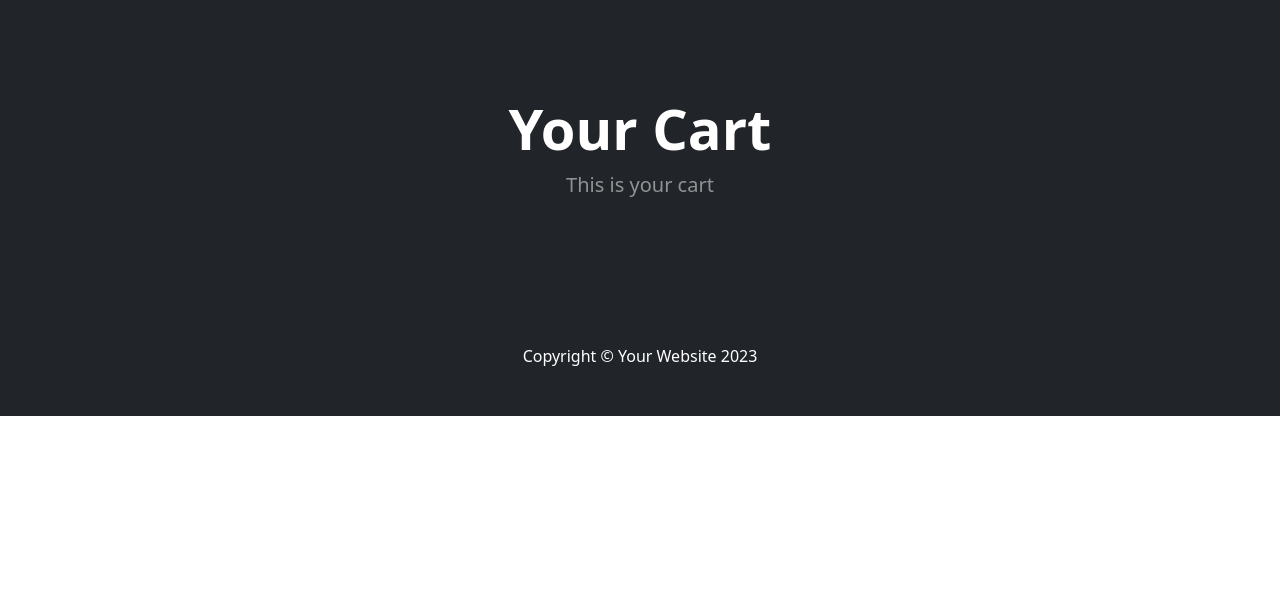
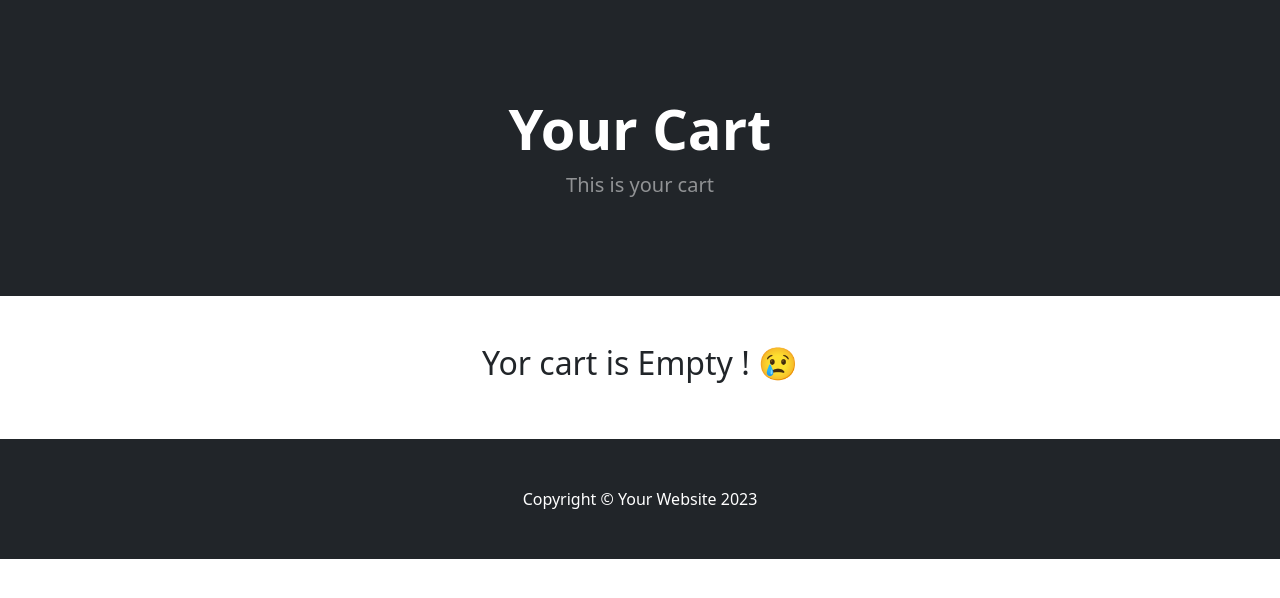
Before and after one commit to HB2102/Django-Shop-Project, a Django app: page /cart/ in a window 1280 px wide. Shown: the part 57-655 px from the top of the page. Run offline with Django 4.2, Linux system fonts and the light colour scheme; some libraries are stand-ins or nearby versions.

Commit message:
adding cart item number show

```diff
--- a/cart/cart.py
+++ b/cart/cart.py
@@ -1,3 +1,5 @@
+from shop.models import Product
+
 class Cart:
     def __init__(self, request):
         self.session = request.session
@@ -8,12 +10,27 @@ class Cart:
 
         self.cart = cart
 
-    def add(self, product):
+        self.session.modified = True
+
+    def add(self, product, quantity):
         product_id = str(product.id)
+        product_quantity = quantity
 
         if product_id in self.cart:
             pass
         else:
-            self.cart[product_id] = {'price': str(product.price)}
+            self.cart[product_id] = product_quantity
 
-        self.session.modifies = True
+        self.session.modified = True
+
+    def __len__(self):
+        return len(self.cart)
+
+    def get_prods(self):
+        prod_ids = self.cart.keys()
+        products = Product.objects.filter(id__in=prod_ids)
+        return products
+
+    def get_quantity(self):
+        quantities = self.cart
+        return quantities
--- a/cart/templates/cart_summary.html
+++ b/cart/templates/cart_summary.html
@@ -11,5 +11,50 @@
                 </div>
             </div>
         </header>
+        <br><br>
+        {% if cart_products %}
+        {% for product in cart_products %}
+        <div class="container">
+            <div class="card mb-3">
+              <div class="row g-0">
+                <div class="col-md-4">
+                  <img src="{{ product.picture.url }}" class="img-fluid rounded-start" alt="...">
+                </div>
+                <div class="col-md-8">
+                  <div class="card-body">
+                    <h5 class="card-title">{{ product.name }}</h5>
+                    <p class="card-text">{{ product.description }}</p>
+                      {% if product.in_sale %}
+                      <p class="text-muted text-decoration-line-through">price: {{ product.price | intcomma  }} 💲 </p><br>
+                      price: {{ product.sale_price | intcomma  }} 💲
+                      {% else %}
+                      price: {{ product.price | intcomma  }} 💲
+                      {% endif %}
+                      <br><br>
+                      number:
+                        {% for key,value in quantities.items %}
+                            {% if key == product.id|slugify %}
+                            {{ value }}
+                            {% endif %}
+                        {% endfor %}
+                      <br><br>
+
+                  </div>
+                </div>
+              </div>
+            </div>
+        </div>
+        {% endfor %}
+        {% else %}
+        <center>
+            <h2 class="container">
+                Yor cart is Empty ! 😢
+            </h2>
+
+        </center>
+        {% endif %}
+
+        <br><br>
+
 
 {% endblock %}
--- a/cart/views.py
+++ b/cart/views.py
@@ -5,7 +5,10 @@ from django.http import JsonResponse
 
 
 def cart_summary(request):
-    return render(request, 'cart_summary.html', {})
+    cart = Cart(request)
+    cart_products = cart.get_prods()
+    quantities = cart.get_quantity()
+    return render(request, 'cart_summary.html', {'cart_products': cart_products, 'quantities': quantities})
 
 
 def cart_add(request):
@@ -13,10 +16,13 @@ def cart_add(request):
 
     if request.POST.get('action') == 'post':
         product_id = int(request.POST.get('product_id'))
+        product_quantity = request.POST.get('product_quantity')
         product = get_object_or_404(Product, id=product_id)
-        cart.add(product=product)
+        cart.add(product=product, quantity=product_quantity)
 
-        response = JsonResponse({'Product name': product.name})
+        cart_quantity = cart.__len__()
+        # response = JsonResponse({'Product name': product.name})
+        response = JsonResponse({'quantity': cart_quantity})
         return response
 
 
--- a/shop/templates/navbar.html
+++ b/shop/templates/navbar.html
@@ -28,7 +28,7 @@
                         <a href="{% url 'cart_summary' %}" class="btn btn-outline-dark">
                             <i class="bi-cart-fill me-1"></i>
                             Cart
-                            <span class="badge bg-dark text-white ms-1 rounded-pill">0</span>
+                            <span class="badge bg-dark text-white ms-1 rounded-pill" id="cart-quantity">{{ cart|length }}</span>
                         </a>
 
                     </form>
```
Also changed, not shown: shop/templates/product.html (+12 -1 lines), db.sqlite3.
